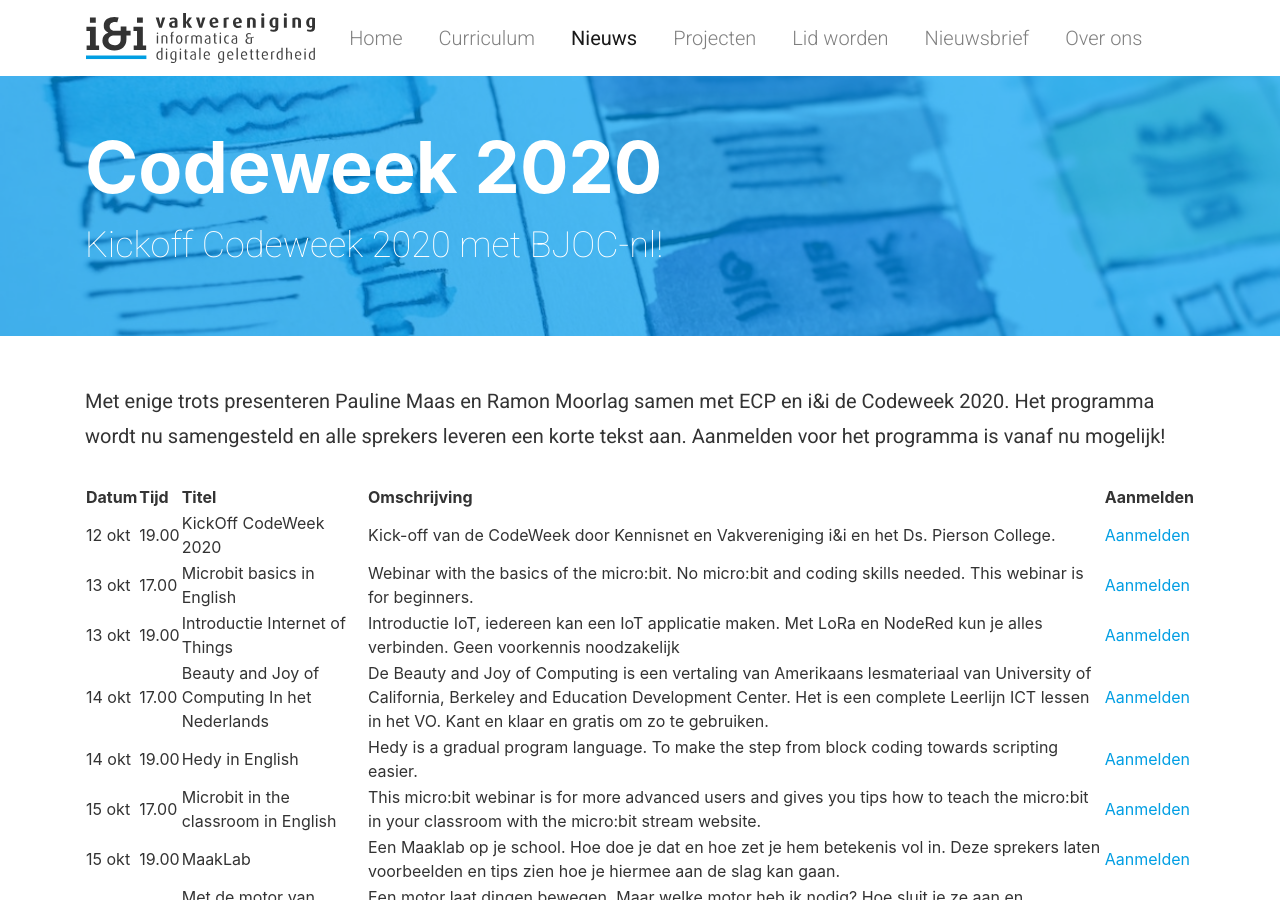
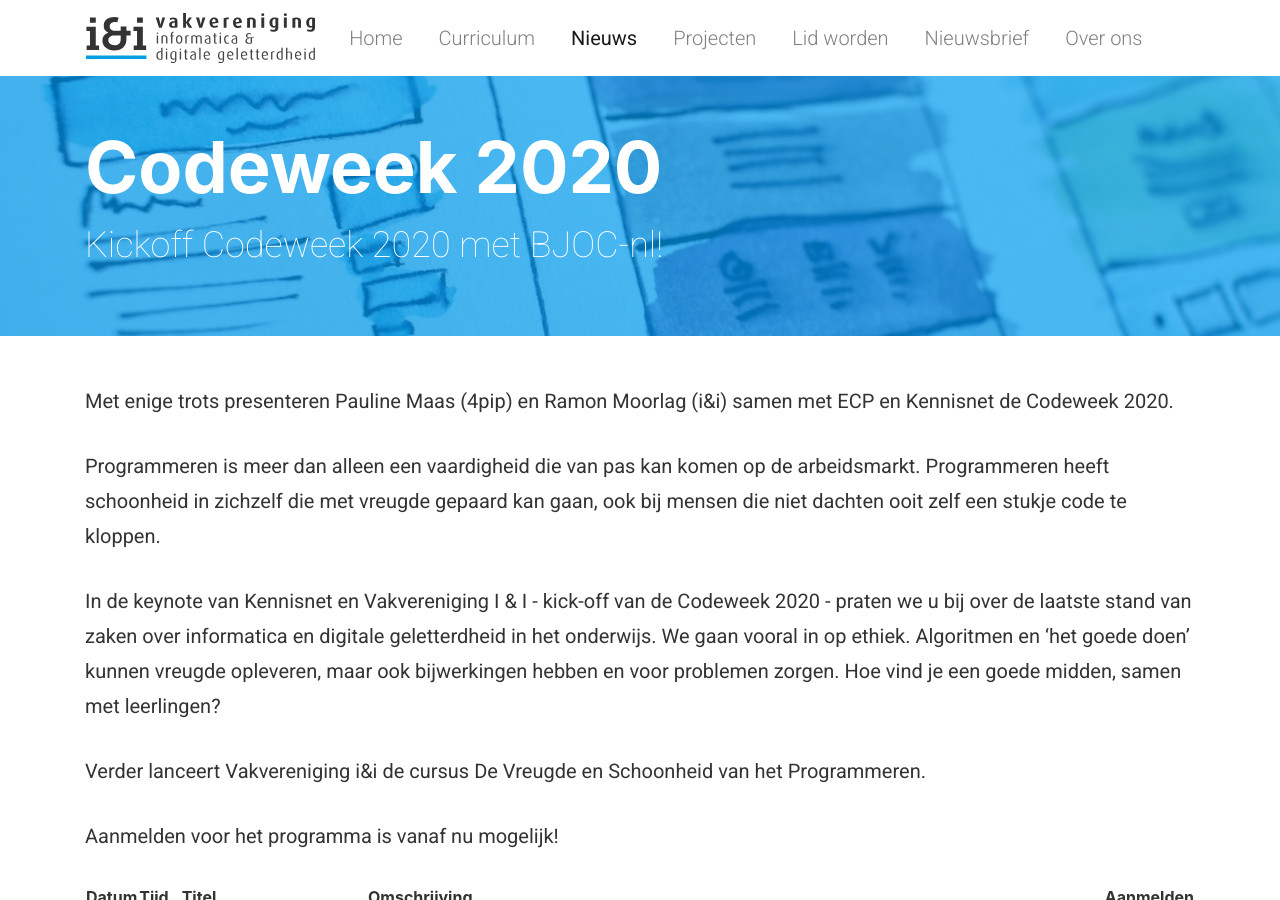
Before and after one commit to ieni/website, a Jekyll site: the page built from _posts/2020-09-11-code-week.md, in a window 1280 px wide and 900 px high. Built offline with Jekyll 4.4.1, drawn with Linux system fonts in a browser that asks for light colours.

Commit message:
Update 2020-09-11-code-week.md

```diff
--- a/_posts/2020-09-11-code-week.md
+++ b/_posts/2020-09-11-code-week.md
@@ -5,8 +5,15 @@
 layout: post
 header: /assets/img/content/website-sketch.jpg
 ---
-Met enige trots presenteren Pauline Maas en Ramon Moorlag samen met ECP en i&i de Codeweek 2020.
-Het programma wordt nu samengesteld en alle sprekers leveren een korte tekst aan. Aanmelden voor het programma is vanaf nu mogelijk!
+Met enige trots presenteren Pauline Maas (4pip) en Ramon Moorlag (i&i) samen met ECP en Kennisnet de Codeweek 2020.
+
+Programmeren is meer dan alleen een vaardigheid die van pas kan komen op de arbeidsmarkt. Programmeren heeft schoonheid in zichzelf die met vreugde gepaard kan gaan, ook bij mensen die niet dachten ooit zelf een stukje code te kloppen.
+
+In de keynote van Kennisnet en Vakvereniging I & I - kick-off van de Codeweek 2020 - praten we u bij over de laatste stand van zaken over informatica en digitale geletterdheid in het onderwijs. We gaan vooral in op ethiek. Algoritmen en ‘het goede doen’ kunnen vreugde opleveren, maar ook bijwerkingen hebben en voor problemen zorgen. Hoe vind je een goede midden, samen met leerlingen?
+
+Verder lanceert Vakvereniging i&i de cursus De Vreugde en Schoonheid van het Programmeren.
+
+ Aanmelden voor het programma is vanaf nu mogelijk!
 
 | Datum 	| Tijd 	| Titel 	| Omschrijving 	| Aanmelden 	|
 |-	|-	|-	|-	|-	|
```
